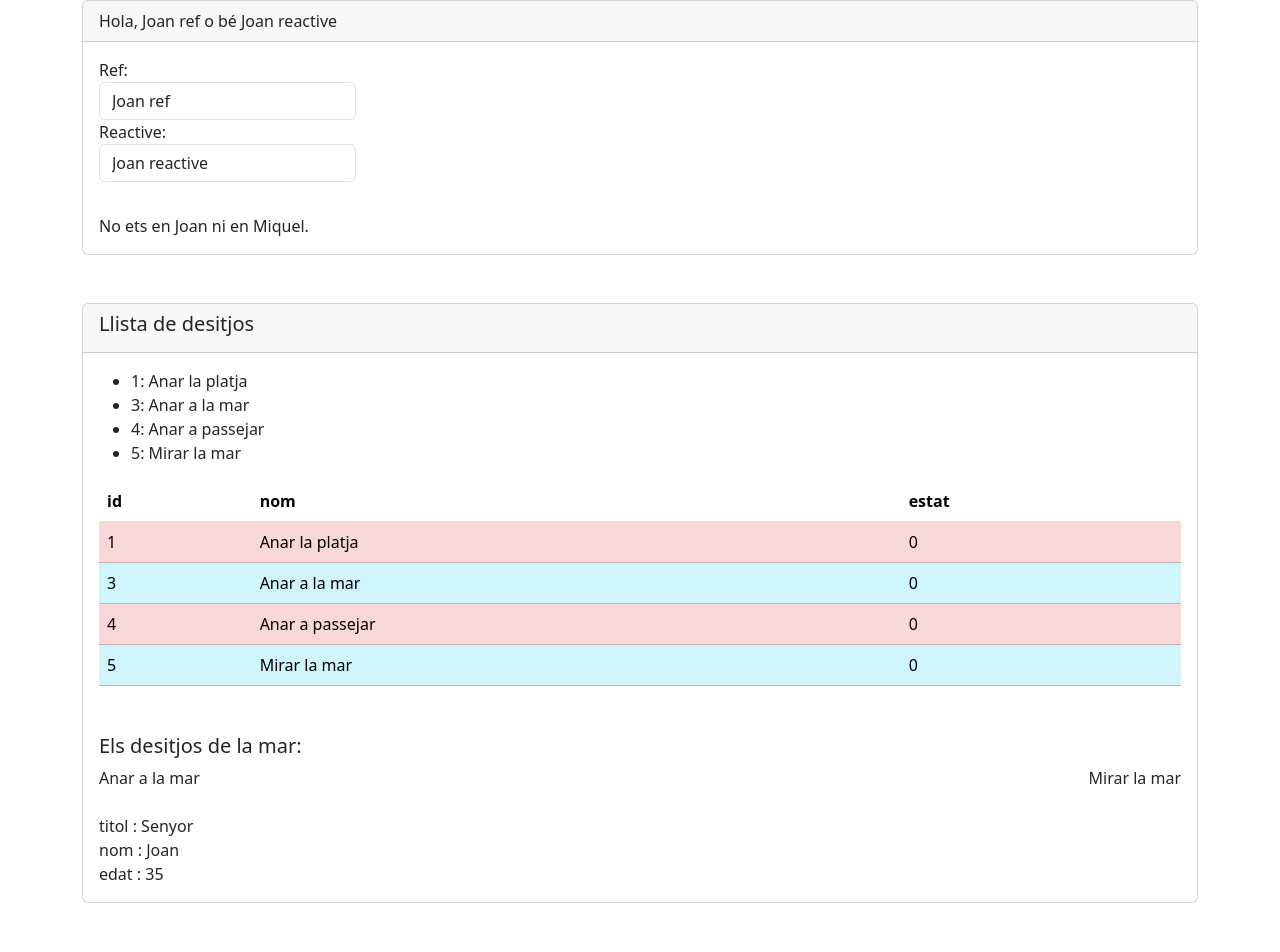
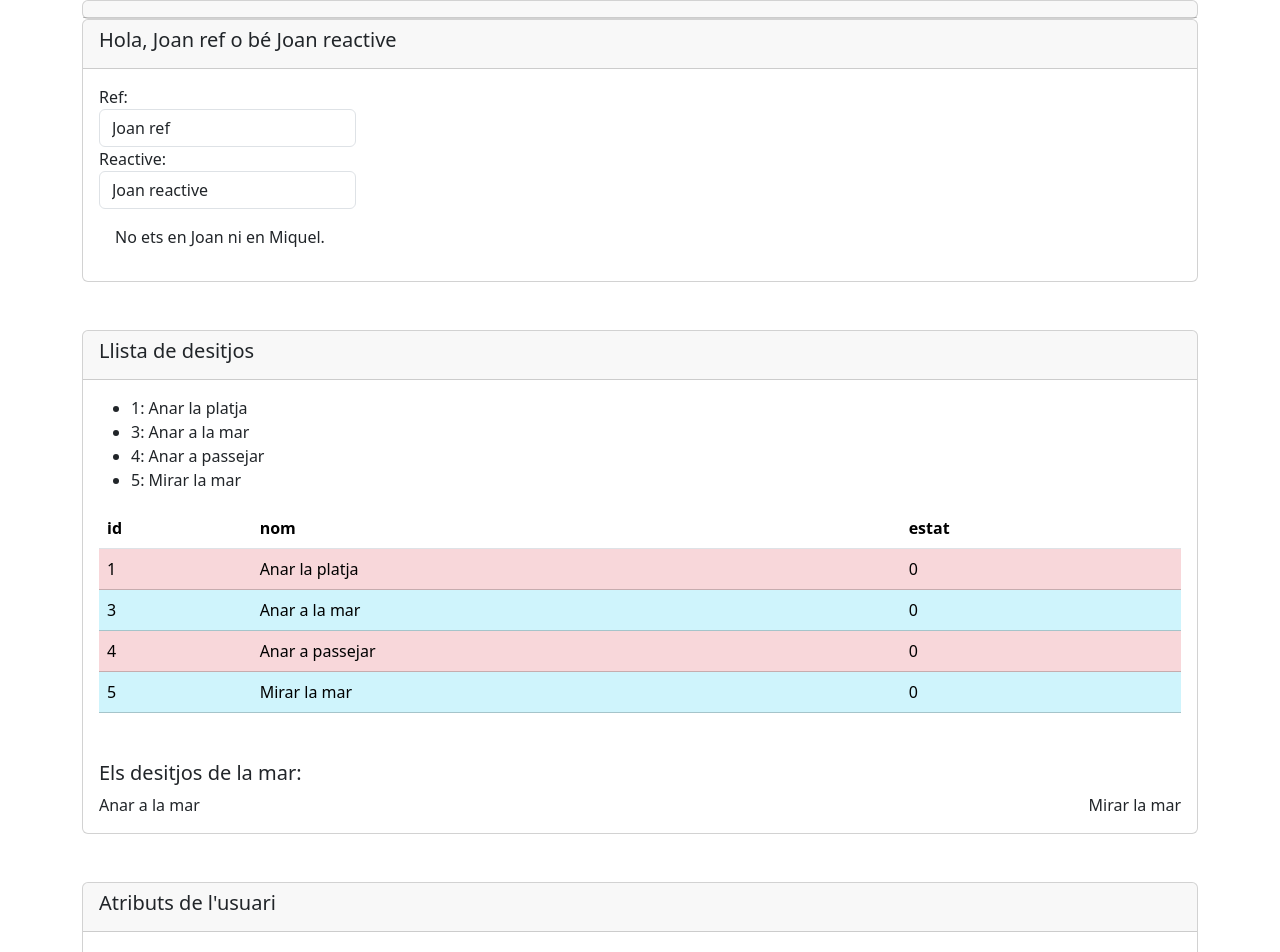
Before and after one commit to joancifo/imagina-vue-s2, a Vue app: page / in a window 1280 px wide. Shown: the top 952 px of the page. Before the commit the page ends 903 px from the top, so only its background shows below. Built offline with nearby package versions, Linux system fonts and the light colour scheme.

Commit message:
refactor: to components

```diff
--- a/src/App.vue
+++ b/src/App.vue
@@ -1,183 +1,38 @@
 <script setup lang="ts">
-import { computed, onMounted, reactive, ref, watch, watchEffect, type Ref } from 'vue'
-import UserForm from '@/interfaces/UserForm'
-import type Desig from './interfaces/Desig'
-import { ESTAT_ACTIU, ESTAT_DESACTIVAT } from './constants'
+import { onMounted, ref } from 'vue'
+import FormulariPerfil from './components/usuari/FormulariPerfil.vue'
+import LlistaDesitjos from './components/desig/LlistaDesitjos.vue'
+import LlistaAtributs from './components/usuari/LlistaAtributs.vue'
 
-const nomDeUsuari = ref<string>('Joan ref')
-
-watch<string>(nomDeUsuari, (valorActual: string, valorAnterior: string) => {
-  console.log('watching nomDeUsuari')
-  console.log(valorActual, valorAnterior)
-})
-
-const form: UserForm = reactive<UserForm>({
-  nom: 'Joan reactive',
-  edat: 10
-})
-
-watch<UserForm>(form, (valorActual: UserForm, valorAnterior: UserForm) => {
-  console.log('watching form')
-  console.log(valorActual, valorAnterior)
-})
-
-watchEffect(() => {
-  // console.log('watchEffect: ' + nomDeUsuari.value)
-  console.log('watchingEffect form: ' + form.nom)
-})
-
-const classesAddicionals = computed(() => {
-  return {
-    'bg-info': nomDeUsuari.value === form.nom,
-    'bg-warning': nomDeUsuari.value === 'Miquel'
-  }
-})
-
-const titol = ref()
+const container = ref()
 
 onMounted(() => {
   // S'ha de fer dins onMounted!
-  console.log(titol.value)
+  console.log(container.value)
 })
-
-const etsEnJoan: Ref<boolean> = computed(() => nomDeUsuari.value === 'Joan')
-const etsEnMiquel: Ref<boolean> = computed(() => nomDeUsuari.value === 'Miquel')
-
-// const llistaDeDesitjos: string[] = ['Anar a la platja', 'Anar a la muntanya']
-const llistaDeDesitjos: Ref<Desig[]> = ref([
-  {
-    id: 1,
-    nom: 'Anar la platja',
-    estat: ESTAT_ACTIU
-  },
-  {
-    id: 2,
-    nom: 'Anar a la muntanya',
-    estat: ESTAT_DESACTIVAT
-  },
-  {
-    id: 3,
-    nom: 'Anar a la mar',
-    estat: ESTAT_ACTIU
-  },
-  {
-    id: 4,
-    nom: 'Anar a passejar',
-    estat: ESTAT_ACTIU
-  },
-  {
-    id: 5,
-    nom: 'Mirar la mar',
-    estat: ESTAT_ACTIU
-  },
-  {
-    id: 6,
-    nom: 'No tenc cap més desig',
-    estat: ESTAT_DESACTIVAT
-  }
-])
-
-const desitjosActius: Ref<Desig[]> = computed(() =>
-  llistaDeDesitjos.value.filter((desig: Desig) => desig.estat === ESTAT_ACTIU)
-)
-
-const desitjosDeLaMar = desitjosActius.value.filter((desig: Desig) => desig.nom.includes('mar'))
-
-// const desitjosActius = llistaDeDesitjos
-
-const columnes: string[] = Object.keys(llistaDeDesitjos.value?.[0] ?? [])
-
-const classesDeLaFila = (index: number) => {
-  // esParell?
-  if (index % 2 === 0) {
-    return 'table-danger'
-  }
-
-  return 'table-info'
-}
-
-const usuari = {
-  titol: 'Senyor',
-  nom: 'Joan',
-  edat: 35
-}
 </script>
 
 <template>
-  <div class="container">
+  <div ref="container" class="container">
     <div class="row">
       <div class="col-12">
         <div class="card">
-          <div ref="titol" class="card-header">Hola, {{ nomDeUsuari }} o bé {{ form.nom }}</div>
-          <div class="card-body" :class="classesAddicionals">
-            <div>
-              <label>
-                Ref:
-                <input type="text" v-model="nomDeUsuari" class="form-control" />
-              </label>
-            </div>
-            <div>
-              <label>
-                Reactive:
-                <input type="text" v-model="form.nom" class="form-control" />
-              </label>
-            </div>
-          </div>
-          <div class="card-body">
-            <div v-if="etsEnJoan" class="alert alert-danger">Tu ets en Joan!</div>
-            <div v-else-if="etsEnMiquel" class="alert alert-warning">Ah, ets en Miquel.</div>
-            <div v-else>No ets en Joan ni en Miquel.</div>
-            <div v-show="etsEnJoan">Ah, ets en Joan però jo ja ho sabia.</div>
-          </div>
+          <div class="card-header"></div>
         </div>
-        <div class="card mt-5">
-          <div class="card-header">
-            <h5>Llista de desitjos</h5>
-          </div>
-          <div class="card-body">
-            <ul>
-              <li v-for="(desitj, index) in desitjosActius" :key="index">
-                {{ desitj.id }}: {{ desitj.nom }}
-              </li>
-            </ul>
 
-            <table class="table">
-              <thead>
-                <tr>
-                  <th v-for="(columna, index) in columnes" :key="index">
-                    {{ columna }}
-                  </th>
-                </tr>
-              </thead>
-              <tbody>
-                <tr
-                  v-for="(desig, index) in desitjosActius"
-                  :key="desig.id"
-                  :class="classesDeLaFila(index)"
-                >
-                  <!-- Estem recorrent un objecte! -->
-                  <td v-for="(atribut, key) in desig" :key="key">
-                    {{ atribut }}
-                  </td>
-                </tr>
-              </tbody>
-            </table>
-          </div>
-          <div class="card-body">
-            <div>
-              <h5>Els desitjos de la mar:</h5>
-              <div class="d-flex justify-content-between">
-                <div v-for="desig in desitjosDeLaMar" :key="desig.id">
-                  {{ desig.nom }}
-                </div>
-              </div>
-            </div>
-            <div class="mt-4">
-              <div v-for="(atribut, key) in usuari" :key="key">{{ key }} : {{ atribut }}</div>
-            </div>
-          </div>
-        </div>
+        <FormulariPerfil />
+
+        <LlistaDesitjos class="mt-5" />
+
+        <LlistaAtributs class="mt-5" />
       </div>
     </div>
   </div>
 </template>
+
+<style scoped>
+/* Compte! Afecta als fills! */
+.card {
+  /* background-color: green; */
+}
+</style>
--- /dev/null
+++ b/src/components/desig/LlistaDesitjos.vue
@@ -0,0 +1,99 @@
+z
+<script setup lang="ts">
+import { ESTAT_ACTIU, ESTAT_DESACTIVAT } from '@/constants'
+import type Desig from '@/interfaces/Desig'
+import { computed, ref, type Ref } from 'vue'
+
+// const llista: string[] = ['Anar a la platja', 'Anar a la muntanya']
+const llista: Ref<Desig[]> = ref([
+  {
+    id: 1,
+    nom: 'Anar la platja',
+    estat: ESTAT_ACTIU
+  },
+  {
+    id: 2,
+    nom: 'Anar a la muntanya',
+    estat: ESTAT_DESACTIVAT
+  },
+  {
+    id: 3,
+    nom: 'Anar a la mar',
+    estat: ESTAT_ACTIU
+  },
+  {
+    id: 4,
+    nom: 'Anar a passejar',
+    estat: ESTAT_ACTIU
+  },
+  {
+    id: 5,
+    nom: 'Mirar la mar',
+    estat: ESTAT_ACTIU
+  },
+  {
+    id: 6,
+    nom: 'No tenc cap més desig',
+    estat: ESTAT_DESACTIVAT
+  }
+])
+
+const actius: Ref<Desig[]> = computed(() =>
+  llista.value.filter((desig: Desig) => desig.estat === ESTAT_ACTIU)
+)
+
+const deLaMar = actius.value.filter((desig: Desig) => desig.nom.includes('mar'))
+
+// const actius = llista
+
+const columnes: string[] = Object.keys(llista.value?.[0] ?? [])
+
+const classesDeLaFila = (index: number) => {
+  // esParell?
+  if (index % 2 === 0) {
+    return 'table-danger'
+  }
+
+  return 'table-info'
+}
+</script>
+<template>
+  <div class="card">
+    <div class="card-header">
+      <h5>Llista de desitjos</h5>
+    </div>
+    <div class="card-body">
+      <ul>
+        <li v-for="(desitj, index) in actius" :key="index">{{ desitj.id }}: {{ desitj.nom }}</li>
+      </ul>
+
+      <table class="table">
+        <thead>
+          <tr>
+            <th v-for="(columna, index) in columnes" :key="index">
+              {{ columna }}
+            </th>
+          </tr>
+        </thead>
+        <tbody>
+          <tr v-for="(desig, index) in actius" :key="desig.id" :class="classesDeLaFila(index)">
+            <!-- Estem recorrent un objecte! -->
+            <td v-for="(atribut, key) in desig" :key="key">
+              {{ atribut }}
+            </td>
+          </tr>
+        </tbody>
+      </table>
+    </div>
+    <div class="card-body">
+      <div>
+        <h5>Els desitjos de la mar:</h5>
+        <div class="d-flex justify-content-between">
+          <div v-for="desig in deLaMar" :key="desig.id">
+            {{ desig.nom }}
+          </div>
+        </div>
+      </div>
+    </div>
+  </div>
+</template>
--- /dev/null
+++ b/src/components/usuari/FormulariPerfil.vue
@@ -0,0 +1,66 @@
+<script setup lang="ts">
+import { computed, reactive, ref, watch, watchEffect, type Ref } from 'vue'
+
+import UserForm from '@/interfaces/UserForm'
+import LlistaDesitjos from '../desig/LlistaDesitjos.vue'
+
+const nomDeUsuari = ref<string>('Joan ref')
+
+const form: UserForm = reactive<UserForm>({
+  nom: 'Joan reactive',
+  edat: 10
+})
+
+const classesAddicionals = computed(() => {
+  return {
+    'bg-info': nomDeUsuari.value === form.nom,
+    'bg-warning': nomDeUsuari.value === 'Miquel'
+  }
+})
+
+watch<string>(nomDeUsuari, (valorActual: string, valorAnterior: string) => {
+  console.log('watching nomDeUsuari')
+  console.log(valorActual, valorAnterior)
+})
+
+watch<UserForm>(form, (valorActual: UserForm, valorAnterior: UserForm) => {
+  console.log('watching form')
+  console.log(valorActual, valorAnterior)
+})
+
+watchEffect(() => {
+  // console.log('watchEffect: ' + nomDeUsuari.value)
+  console.log('watchingEffect form: ' + form.nom)
+})
+
+const etsEnJoan: Ref<boolean> = computed(() => nomDeUsuari.value === 'Joan')
+const etsEnMiquel: Ref<boolean> = computed(() => nomDeUsuari.value === 'Miquel')
+</script>
+<template>
+  <div class="card">
+    <div class="card-header">
+      <h5>Hola, {{ nomDeUsuari }} o bé {{ form.nom }}</h5>
+    </div>
+
+    <div class="card-body" :class="classesAddicionals">
+      <div>
+        <label>
+          Ref:
+          <input type="text" v-model="nomDeUsuari" class="form-control" />
+        </label>
+      </div>
+      <div>
+        <label>
+          Reactive:
+          <input type="text" v-model="form.nom" class="form-control" />
+        </label>
+      </div>
+      <div class="card-body">
+        <div v-if="etsEnJoan" class="alert alert-danger">Tu ets en Joan!</div>
+        <div v-else-if="etsEnMiquel" class="alert alert-warning">Ah, ets en Miquel.</div>
+        <div v-else>No ets en Joan ni en Miquel.</div>
+        <div v-show="etsEnJoan">Ah, ets en Joan però jo ja ho sabia.</div>
+      </div>
+    </div>
+  </div>
+</template>
--- /dev/null
+++ b/src/components/usuari/LlistaAtributs.vue
@@ -0,0 +1,17 @@
+<script setup lang="ts">
+const usuari = {
+  titol: 'Senyor',
+  nom: 'Joan',
+  edat: 35
+}
+</script>
+<template>
+  <div class="card">
+    <div class="card-header">
+      <h5>Atributs de l'usuari</h5>
+    </div>
+    <div class="card-body">
+      <div v-for="(atribut, key) in usuari" :key="key">{{ key }} : {{ atribut }}</div>
+    </div>
+  </div>
+</template>
```
